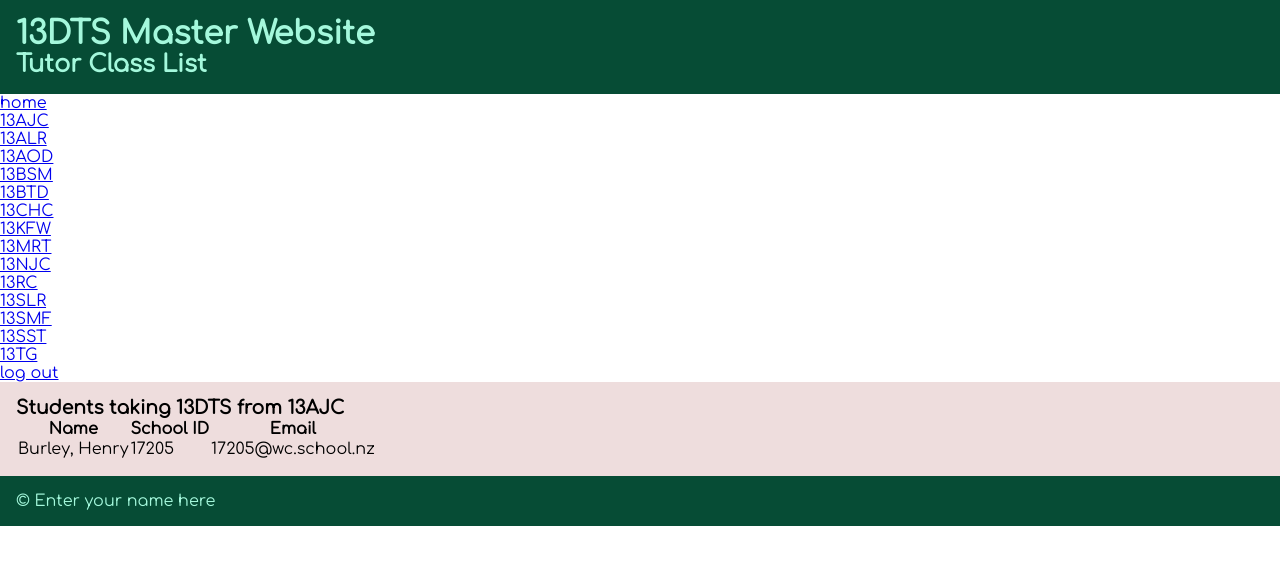
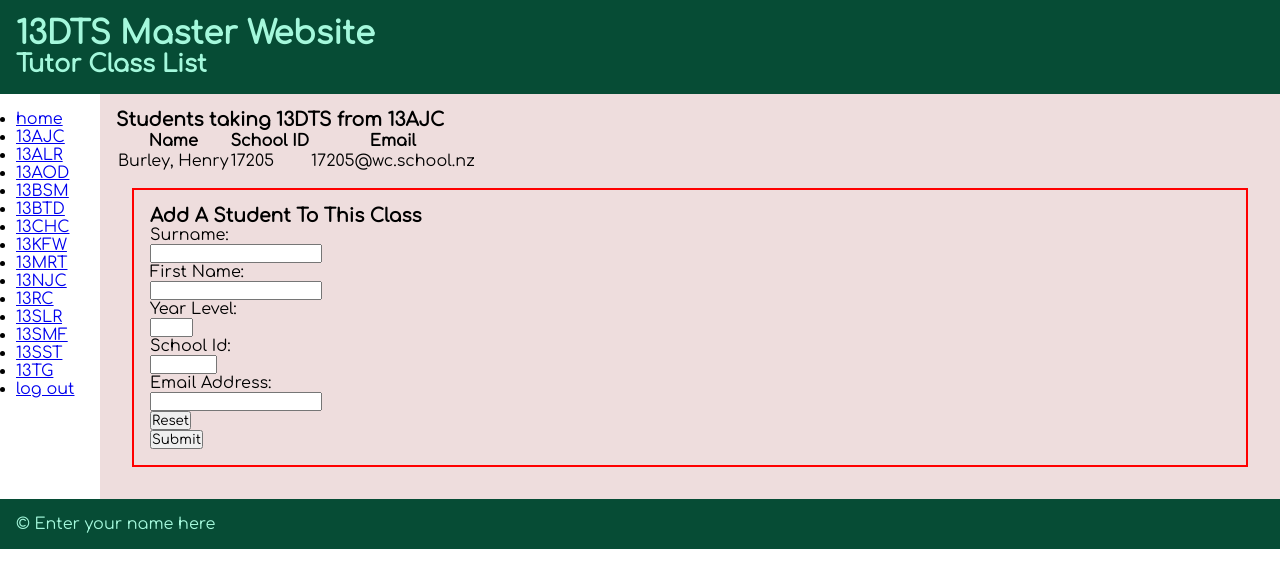
Before and after one commit to dbwc/13DTSlists, a Flask app: page /class/1 in a window 1280 px wide. Shown: the top 588 px of the page. Run offline with Flask 2, Linux system fonts and the light colour scheme; a user stored in the database is signed in; data comes from the database, SQL or seed files in the repository; both versions use the stored data as it was after the commit; some web fonts are replaced.

Commit message:
Included form to add students to a tutor class

```diff
--- a/app.py
+++ b/app.py
@@ -48,8 +48,35 @@ def render_homepage():
     return render_template('home.html', students=student_list, classes=class_list, logged_in=is_logged_in())
 
 
-@app.route('/class/<tutor_id>')
+@app.route('/class/<tutor_id>', methods=["GET", "POST"])
 def render_class(tutor_id):
+    if request.method == "POST" and is_logged_in():
+        first_name = request.form['first_name'].strip().title()
+        surname = request.form['surname'].strip().title()
+        year_level = request.form['year_level']
+        schl_id = request.form['schl_id'].strip().title()
+        email = request.form['email'].strip().lower()
+
+        if len(surname) < 2:
+            return redirect("/menu?error=Surame+must+be+at+least+2+letters+long.")
+        elif len(first_name) < 3:
+            return redirect("/menu?error=First+Name+must+be+at+least+3+letters+long.")
+        else:
+            # connect to the database
+            con = create_connection(DB_NAME)
+
+            query = "INSERT INTO students (id, year_level, schl_id, surname, first_name, tutor_id, email, editor_id) " \
+                "VALUES(NULL, ?, ?, ?, ?, ?, ?, ?)"
+
+            cur = con.cursor()  # You need this line next
+            editor_id = session['userid']
+            try:
+                cur.execute(query, (year_level, schl_id, surname, first_name, tutor_id, email, editor_id))  # this line actually executes the query
+            except:
+                return redirect('/menu?error=Unknown+error')
+
+            con.commit()
+            con.close()
     # connect to the database
     con = create_connection(DB_NAME)
     query = "SELECT id, year_level, schl_id, surname, first_name, tutor_id, email" \
--- a/static/css/style.css
+++ b/static/css/style.css
@@ -3,6 +3,13 @@
     margin: 0;
     padding: 0;
     box-sizing: border-box;
+}
+
+#container {
+    display: grid;
+    grid-template-columns: 100px auto;
+    grid-template-areas: 'header header' 'nav main' 'footer footer';
+
 }
 
 header {
@@ -14,6 +21,7 @@ header {
 
 nav {
     grid-area: nav;
+    padding: 1rem;
 }
 
 #main {
@@ -28,3 +36,9 @@ footer {
     background-color: #064c35;
     color: #a4f8dc;
 }
+
+.myForm {
+    padding: 1rem;
+    margin: 1rem;
+    border: 2px solid #f00;
+}
--- a/templates/base.html
+++ b/templates/base.html
@@ -8,7 +8,7 @@
     <link href="{{ url_for('static', filename='css/style.css') }}" rel="stylesheet">
 </head>
 <body>
-    <div class="container">
+    <div id="container">
         <header>
             <h1>13DTS Master Website</h1>
             <h2>{% block pageheading %}{% endblock %}</h2>
@@ -28,9 +28,6 @@
                 {%  endif %}
                 </li>
             </ul>
-
-
-
         </nav>
         <div id="main">
             {% block main %}
--- a/templates/class.html
+++ b/templates/class.html
@@ -19,5 +19,45 @@
         <td>{{ student[6] }}</td>
     </tr>
     {% endfor %}
-</table>
+    </table>
+    {% if logged_in %}
+        <form class="myForm" method="post">
+            <h3>Add A Student To This Class</h3>
+            <div class="form-group">
+                <div class="form-label"><label for="surname">Surname:</label></div>
+                <div class="form-element"><input type="text" name="surname" id="surname" required></div>
+            </div>
+
+            <div class="form-group">
+                <div class="form-label"><label for="first_name">First Name:</label></div>
+                <div class="form-element"><input type="text" name="first_name" id="first_name" required></div>
+            </div>
+
+            <div class="form-group">
+                <div class="form-label"><label for="year_level">Year Level:</label></div>
+                <div class="form-element"><input type="number" name="year_level" id="year_level" min="9" max="13" step="1" required></div>
+            </div>
+
+            <div class="form-group">
+                <div class="form-label"><label for="schl_id">School Id:</label></div>
+                <div class="form-element"><input type="number" name="schl_id" id="schl_id" min="21000" max="21999" step="1" required></div>
+            </div>
+
+            <div class="form-group">
+                <div class="form-label"><label for="email">Email Address:</label></div>
+                <div class="form-element"><input type="email" name="email" id="email" required></div>
+            </div>
+
+            <div class="form-group">
+                <div></div>
+                <div class="form-element"><input type="reset"></div>
+            </div>
+
+            <div class="form-group">
+                <div></div>
+                <div class="form-element"><input type="submit"></div>
+            </div>
+        </form>
+        {% endif %}
+
 {% endblock %}
```
Also changed, not shown: 13dts.db.
